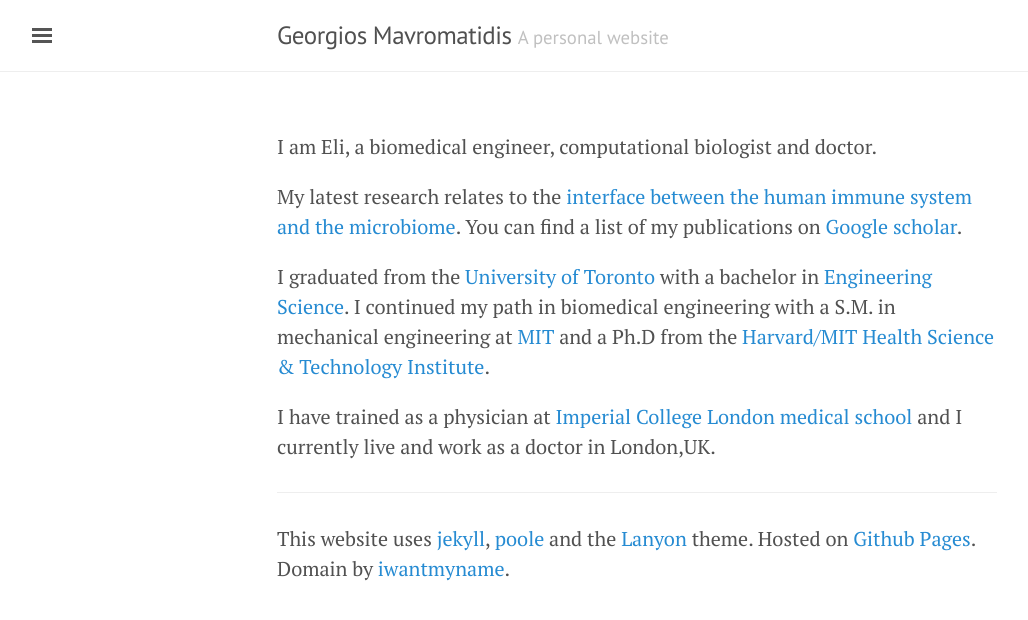
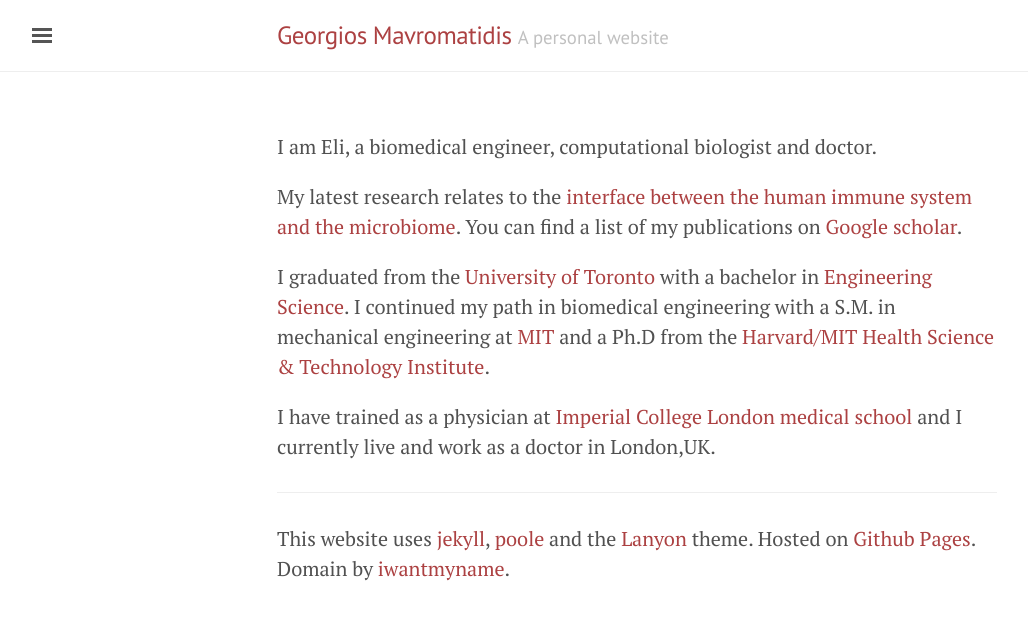
Before and after one commit to gmavrom33/gmavrom.github.io, a Jekyll site: the page built from index.md, in a window 1280 px wide. Shown: the top 620 px of the page, without its empty margins (3-1031 px from the left). Built offline with Jekyll 4.4.1, drawn with Linux system fonts in a browser that asks for light colours.

Commit message:
Update default.html

```diff
--- a/_layouts/default.html
+++ b/_layouts/default.html
@@ -4,7 +4,7 @@
   {% include head.html %}
   {% include google_analytics.html %}
 
-  <body class>
+  <body class="theme-base-08">
 
     {% include sidebar.html %}
 
```
